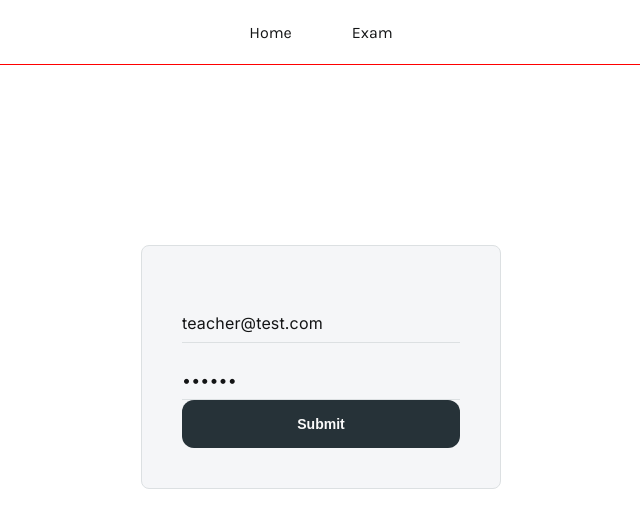
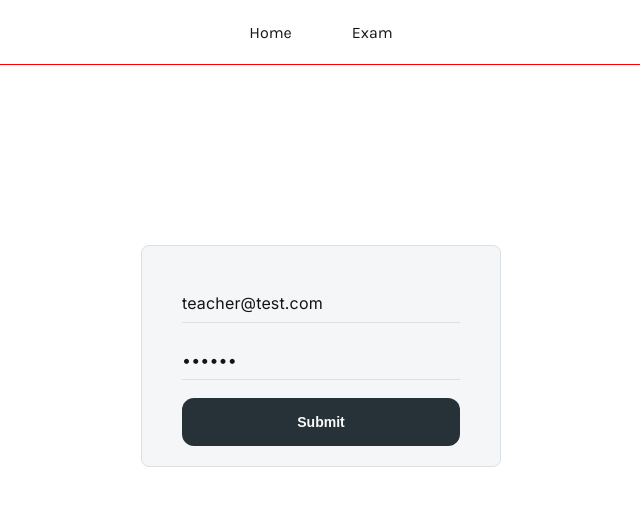
Before and after one commit to mritunjaysaha/final-year-project-fe, a React (Create React App) app: page / in a window 1280 px wide. Shown: the top 528 px of the page, without its empty margins (319-959 px from the left). Built offline with nearby package versions, Linux system fonts and the light colour scheme; no server answers.

Commit message:
updated landing page styles

```diff
--- a/src/Components/LandingPage/index.js
+++ b/src/Components/LandingPage/index.js
@@ -26,12 +26,14 @@ export function LandingPage() {
         <section className={styles.landingPageSection}>
             <div className={styles.landingPageFormContainer}>
                 <Form submit={handleSubmit} initialValues={initialValues}>
+                    <div className={styles.inputContainer}>
                         <FormInput name="email" type="email" label="E-mail" />
                         <FormInput
                             name="password"
                             type="password"
                             label="Password"
                         />
+                    </div>
                 </Form>
             </div>
         </section>
--- a/src/Components/LandingPage/landingPage.module.scss
+++ b/src/Components/LandingPage/landingPage.module.scss
@@ -13,12 +13,28 @@
 .landingPageFormContainer {
     background-color: $veryLightGrey;
 
+    display: flex;
+    flex-direction: column;
+    justify-content: space-between;
+
     width: 36rem;
     height: max-content;
 
-    padding: 4rem;
+    padding: 2rem 4rem;
 
     border-radius: $border-radius-08;
 
     border: 0.1rem solid $lightGrey1;
+
+    .inputContainer {
+        margin-bottom: 1.8rem;
+
+        input {
+            margin-bottom: 1.2rem;
+
+            &:last-of-type {
+                margin-bottom: 0;
+            }
+        }
+    }
 }
```
Lines whose indentation alone changed are shown as unchanged.
